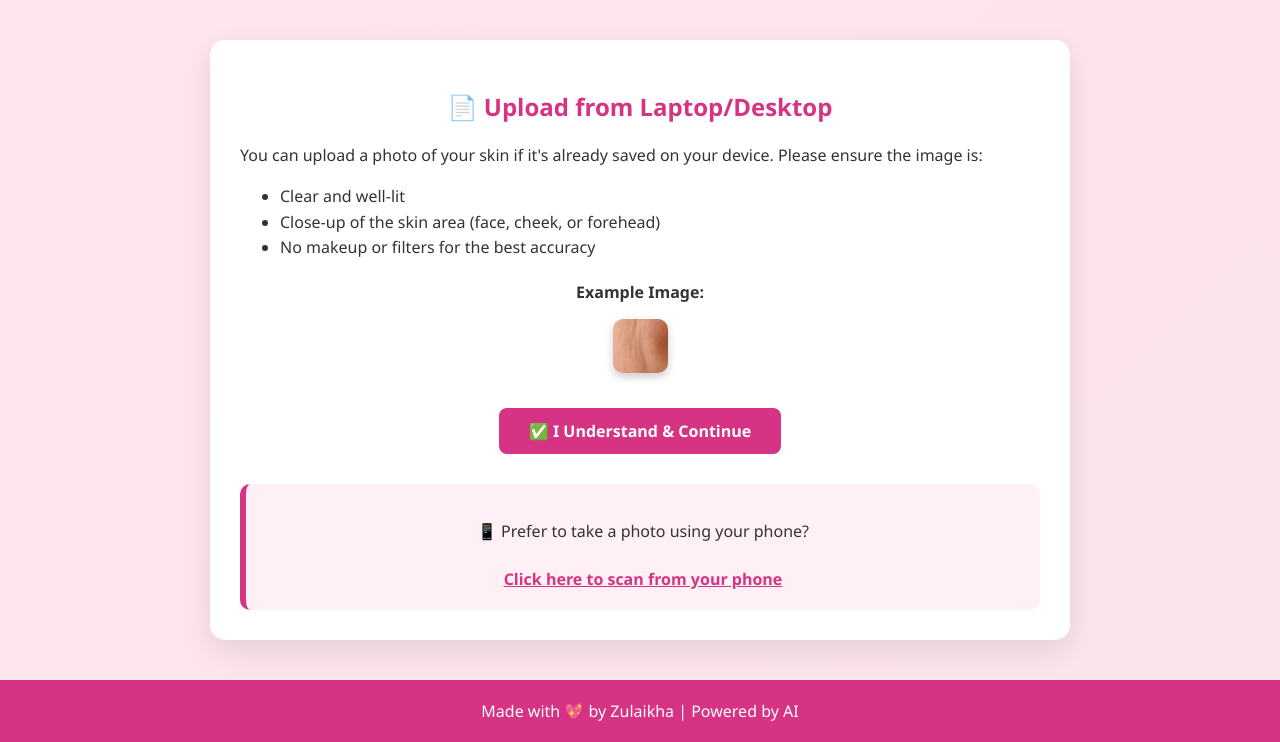
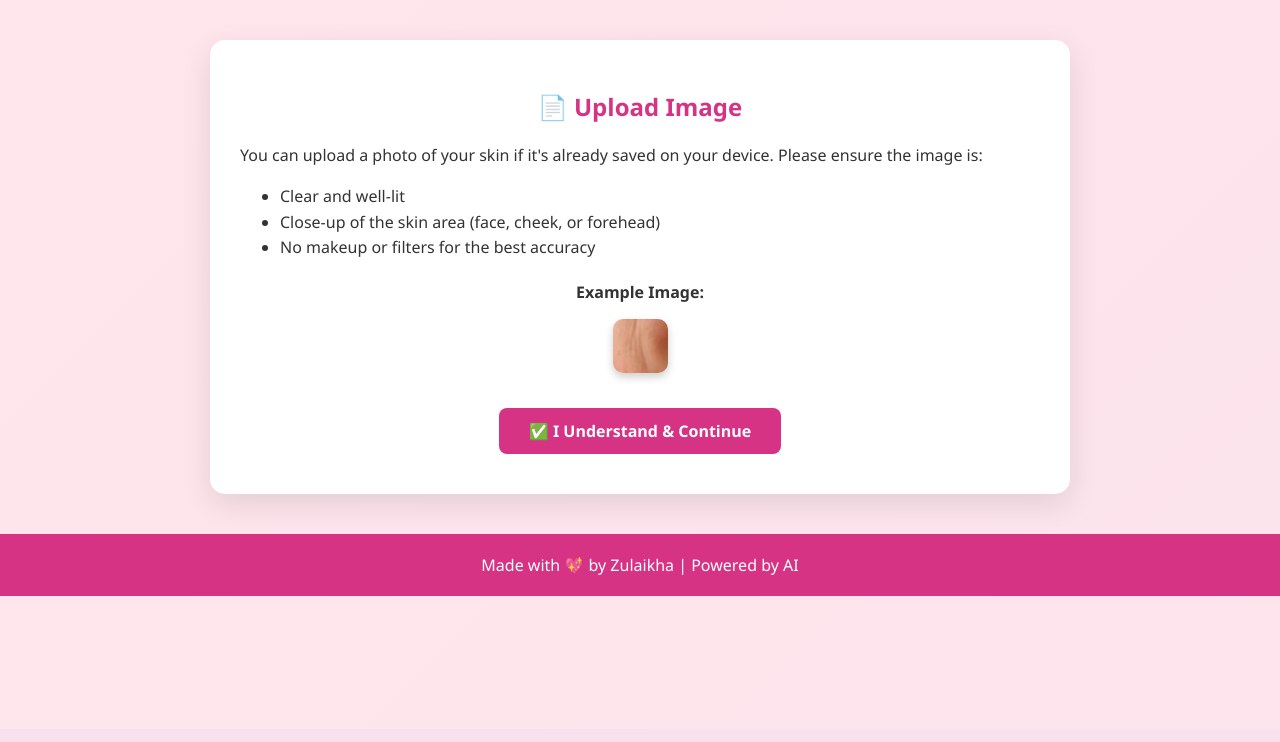
Before and after one commit to akhialuz/wrinkle-webapp, a Flask app: page /scan-method in a window 1280 px wide. Shown: the part 71-813 px from the top of the page. After the commit the page ends 667 px from the top, so only its background shows below. Run offline with Flask 3, Linux system fonts and the light colour scheme.

Commit message:
Update method_selection_page.html

```diff
--- a/templates/method_selection_page.html
+++ b/templates/method_selection_page.html
@@ -108,7 +108,7 @@
     </header>
 
     <div class="container">
-        <h2>📄 Upload from Laptop/Desktop</h2>
+        <h2>📄 Upload Image</h2>
 
         <div class="instruction">
             <p>
@@ -127,11 +127,6 @@
         </div>
 
         <a href="/form" class="primary-button">✅ I Understand & Continue</a>
-
-        <div class="qr-option">
-            <p>📱 Prefer to take a photo using your phone?</p>
-            <a href="/qr-instructions">Click here to scan from your phone</a>
-        </div>
     </div>
 
     <footer>
```
